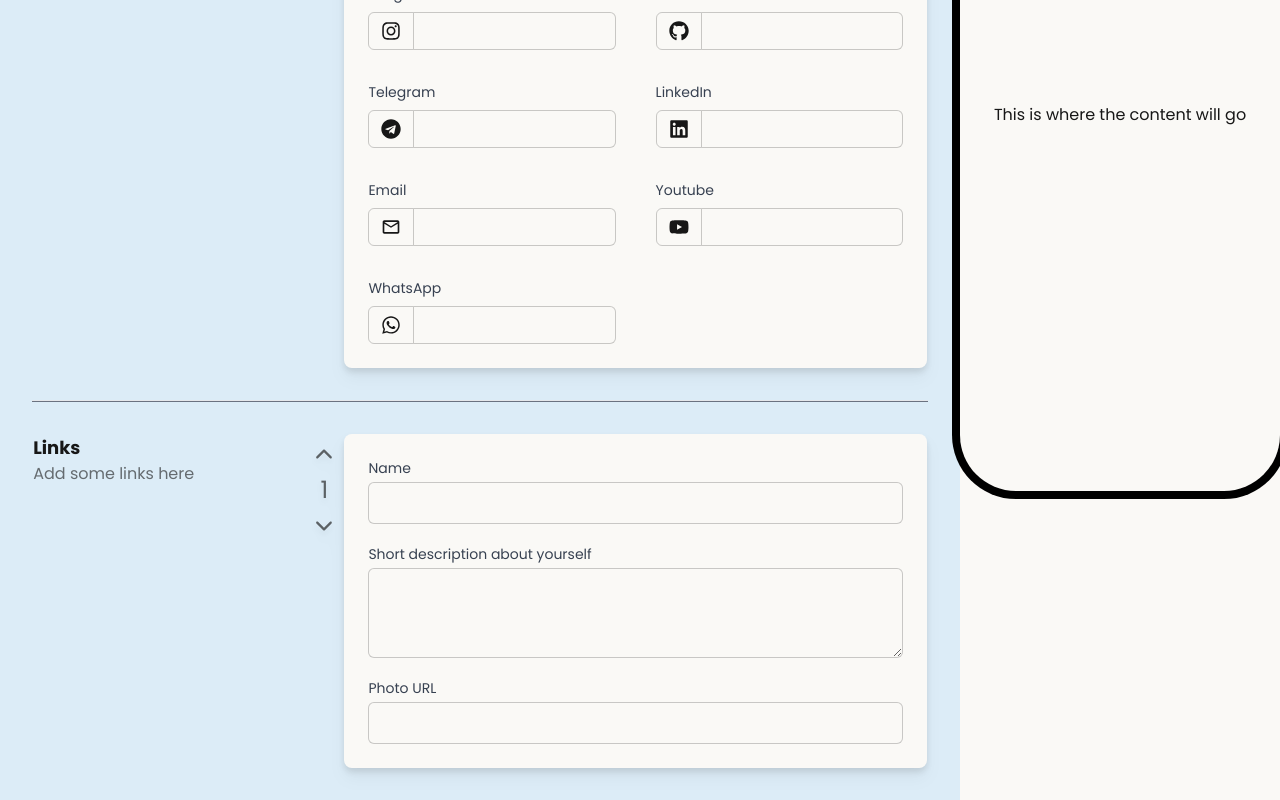
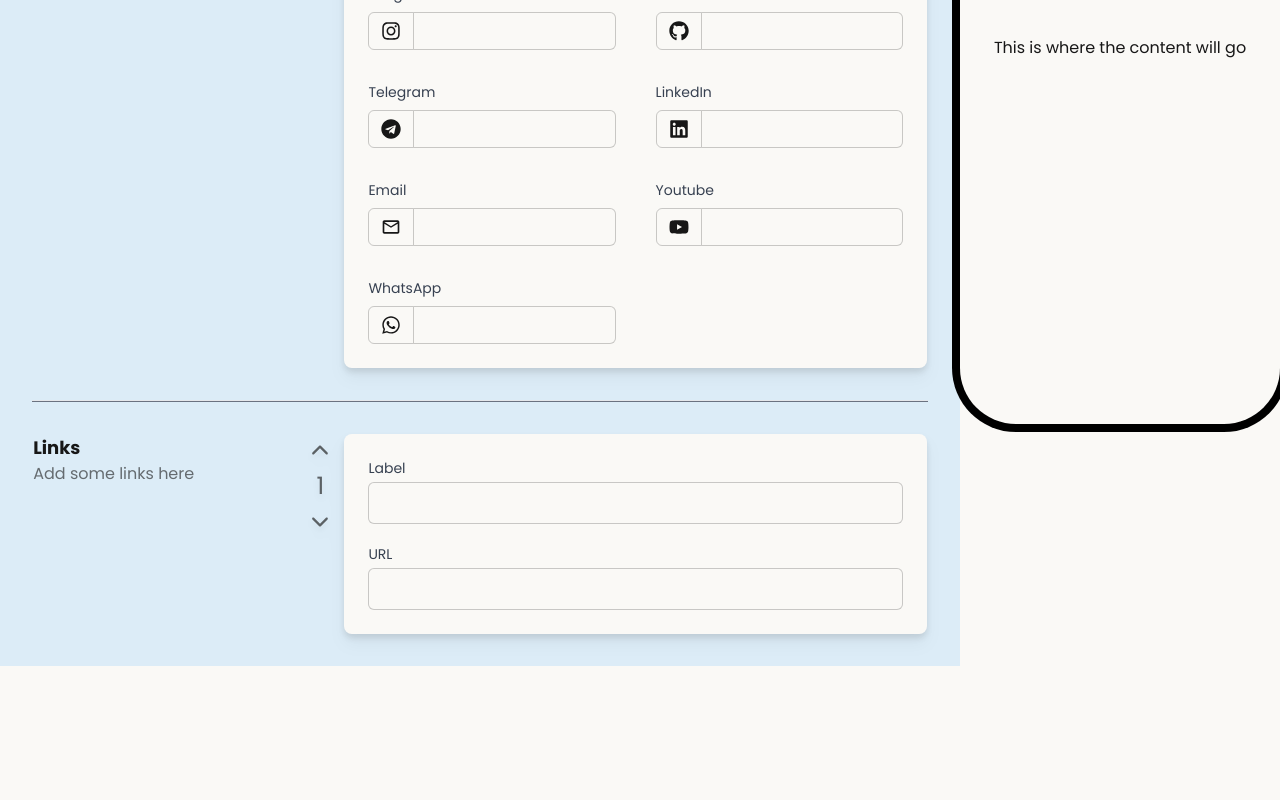
Before and after one commit to muhkyle17/creator-social-profile, a Next.js app: page / in a window 1280 px wide. Shown: the part 570-1370 px from the top of the page. After the commit the page ends 1236 px from the top, so only its background shows below. Built offline with nearby package versions, Linux system fonts and the light colour scheme.

Commit message:
Fix inputs for the additional links section

```diff
--- a/src/app/components/Links.jsx
+++ b/src/app/components/Links.jsx
@@ -8,42 +8,31 @@ const Links = () => {
         <h2 className='opacity-60'>Add some links here</h2>
       </div>
       <div className='relative w-[65%] h-fit bg-white p-6 rounded-lg drop-shadow-lg flex flex-col gap-5'>
-        <div className='absolute top-2 -left-8 flex flex-col items-center gap-2'>
+        <div className='absolute top-1 -left-9 flex flex-col items-center gap-2'>
           <IoIosArrowUp className='text-2xl opacity-65 cursor-pointer' />
           <p className='text-2xl opacity-65'> 1</p>
           <IoIosArrowDown className='text-2xl opacity-65 cursor-pointer' />
         </div>
         <div className='flex flex-col gap-1'>
-          <label htmlFor='name' className='text-sm text-gray-700'>
-            Name
+          <label htmlFor='label' className='text-sm text-gray-700'>
+            Label
           </label>
           <input
-            aria-label='Name Input'
+            aria-label='Label Input'
             type='text'
-            name='name'
+            name='label'
             className='border border-opacity-20 border-black bg-white rounded-md p-3 text-xs'
           />
         </div>
+
         <div className='flex flex-col gap-1'>
-          <label htmlFor='description' className='text-sm text-gray-700'>
-            Short description about yourself
-          </label>
-          <textarea
-            aria-label='Description Input'
-            rows='4'
-            type='text'
-            name='description'
-            className='border border-opacity-20 border-black bg-white rounded-md p-3 text-xs'
-          />
-        </div>
-        <div className='flex flex-col gap-1'>
-          <label htmlFor='photoUrl' className='text-sm text-gray-700'>
-            Photo URL
+          <label htmlFor='url' className='text-sm text-gray-700'>
+            URL
           </label>
           <input
-            aria-label='Photo Url Image Input'
-            type='photoUrl'
-            name='name'
+            aria-label='Url Input'
+            type='url'
+            name='url'
             className='border border-opacity-20 border-black bg-white rounded-md p-3 text-xs'
           />
         </div>
--- a/src/app/page.js
+++ b/src/app/page.js
@@ -7,7 +7,7 @@ const Divider = () => <hr className='bg-gray-500 h-[2px] mx-8' />
 
 export default function Home() {
   return (
-    <div className='flex flex-row h-full'>
+    <div className='flex flex-row h-full min-h-screen'>
       <div className='w-3/4 flex flex-col bg-foreground'>
         <Profile />
         <Divider />
```
